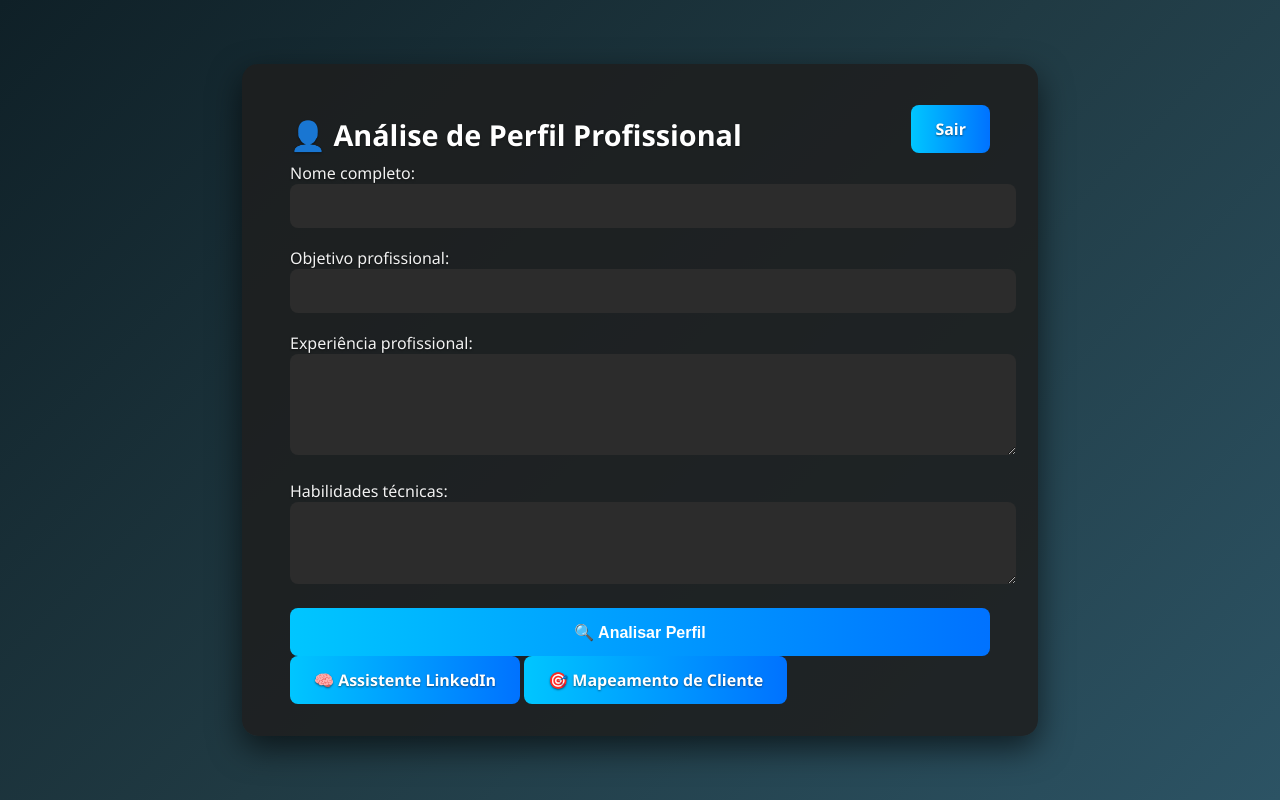
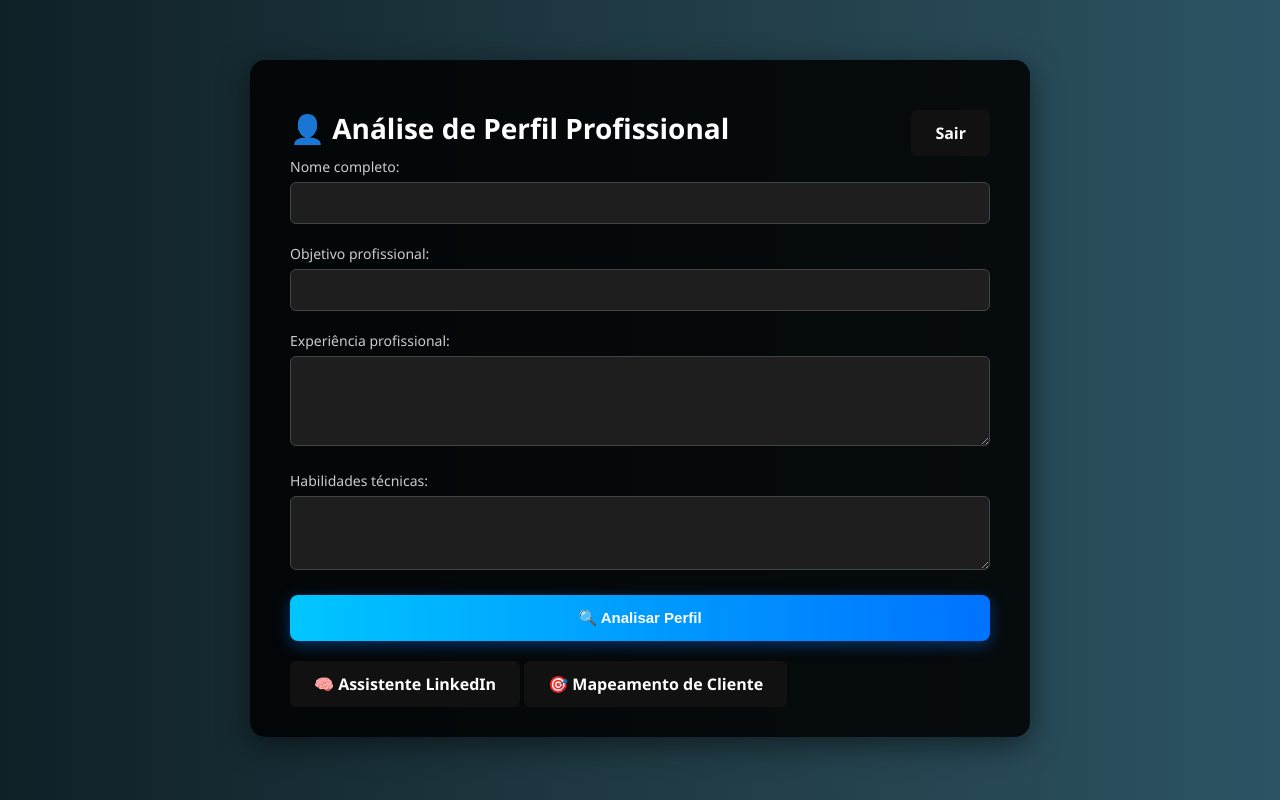
Before and after one commit to lega-nft/mentorvirtual, a FastAPI app: page /perfil in a window 1280 px wide. Run offline with FastAPI, Linux system fonts and the light colour scheme; the visitor is signed in with stand-in values (Sample User, id 1).

Commit message:
Update style.css

```diff
--- a/static/style.css
+++ b/static/style.css
@@ -1,87 +1,129 @@
-/* Fundo escuro com gradiente */
+/* style.css */
+
 body {
   margin: 0;
   padding: 0;
-  font-family: 'Segoe UI', sans-serif;
-  background: linear-gradient(135deg, #0f2027, #203a43, #2c5364);
-  color: #ffffff;
+  font-family: 'Segoe UI', Tahoma, Geneva, Verdana, sans-serif;
+  background: linear-gradient(to right, #0f2027, #203a43, #2c5364);
+  color: #f1f1f1;
 }
 
-/* Container central com fundo translúcido */
 .container {
   max-width: 700px;
-  margin: 4rem auto;
-  padding: 2rem 3rem;
-  background: rgba(30, 30, 30, 0.85);
-  border-radius: 16px;
-  box-shadow: 0 12px 32px rgba(0, 0, 0, 0.6);
-  color: #f1f1f1;
-  font-size: 1rem;
-  font-weight: 400;
-  text-shadow: 0 1px 2px rgba(0, 0, 0, 0.5);
+  margin: 60px auto;
+  background-color: rgba(0, 0, 0, 0.85);
+  padding: 30px 40px;
+  border-radius: 15px;
+  box-shadow: 0 8px 30px rgba(0, 0, 0, 0.5);
 }
 
-/* Títulos */
-.title {
-  font-size: 1.8rem;
-  font-weight: bold;
-  margin-bottom: 0.5rem;
+h1.title {
+  font-size: 28px;
+  margin-bottom: 10px;
+  color: #ffffff;
   text-align: center;
-  color: #ffffff;
 }
 
-/* Subtítulo */
-.subtitle {
-  font-size: 1.1rem;
-  margin-bottom: 1.5rem;
+p.subtitle {
+  font-size: 15px;
   text-align: center;
-  color: #dddddd;
+  margin-bottom: 25px;
+  color: #ccc;
 }
 
-/* Inputs e textarea */
+label {
+  display: block;
+  margin-bottom: 6px;
+  font-weight: 500;
+  font-size: 14px;
+  color: #ccc;
+}
+
 input[type="text"],
 input[type="email"],
+textarea,
+select {
+  width: 100%;
+  padding: 12px;
+  margin-bottom: 20px;
+  background: #1e1e1e;
+  border: 1px solid #444;
+  color: #f1f1f1;
+  border-radius: 6px;
+  font-size: 14px;
+  box-sizing: border-box;
+}
+
 textarea {
+  resize: vertical;
+}
+
+button[type="submit"] {
   width: 100%;
-  padding: 0.8rem;
-  margin-bottom: 1.2rem;
+  padding: 14px;
+  font-size: 15px;
+  font-weight: bold;
   border: none;
   border-radius: 8px;
-  font-size: 1rem;
-  background: #2c2c2c;
-  color: #ffffff;
+  cursor: pointer;
+  background: linear-gradient(90deg, #00c6ff 0%, #0072ff 100%);
+  color: #fff;
+  box-shadow: 0 4px 15px rgba(0, 114, 255, 0.4);
+  transition: all 0.3s ease;
 }
 
-/* Botão com gradiente */
-button {
-  width: 100%;
-  padding: 0.9rem;
-  background: linear-gradient(90deg, #00c6ff, #0072ff);
-  border: none;
-  border-radius: 8px;
-  font-size: 1rem;
-  font-weight: bold;
-  color: #fff;
-  cursor: pointer;
-  transition: background 0.3s ease;
+button[type="submit"]:hover {
+  background: linear-gradient(90deg, #0072ff 0%, #00c6ff 100%);
 }
 
-button:hover {
-  background: linear-gradient(90deg, #0072ff, #00c6ff);
+.button-link {
+  display: inline-block;
+  margin-top: 20px;
+  padding: 12px 24px;
+  border-radius: 6px;
+  background: #111;
+  color: #fff;
+  text-decoration: none;
+  font-weight: bold;
+  transition: 0.3s;
 }
 
-/* Para links como botão */
-a.button-link {
-  display: inline-block;
-  text-decoration: none;
-  background: linear-gradient(90deg, #00c6ff, #0072ff);
-  color: #fff;
-  padding: 0.8rem 1.5rem;
-  border-radius: 8px;
-  font-weight: bold;
-  transition: background 0.3s ease;
+.button-link:hover {
+  background: #333;
 }
 
-a.button-link:hover {
-  background: linear-gradient(90deg, #0072ff, #00c6ff);
+.logout {
+  text-align: right;
+  margin-bottom: -10px;
+  font-size: 14px;
+  color: #aaa;
 }
+
+.logout a {
+  color: #f44;
+  text-decoration: none;
+  margin-left: 8px;
+}
+
+.menu-buttons {
+  display: flex;
+  flex-direction: column;
+  gap: 16px;
+  margin-top: 30px;
+}
+
+.menu-buttons a {
+  text-align: center;
+  padding: 12px;
+  border-radius: 6px;
+  background: linear-gradient(to right, #434343, #000000);
+  color: #fff;
+  text-decoration: none;
+  font-size: 16px;
+  font-weight: bold;
+  transition: 0.2s ease;
+}
+
+.menu-buttons a:hover {
+  background: linear-gradient(to right, #000000, #434343);
+}
```
